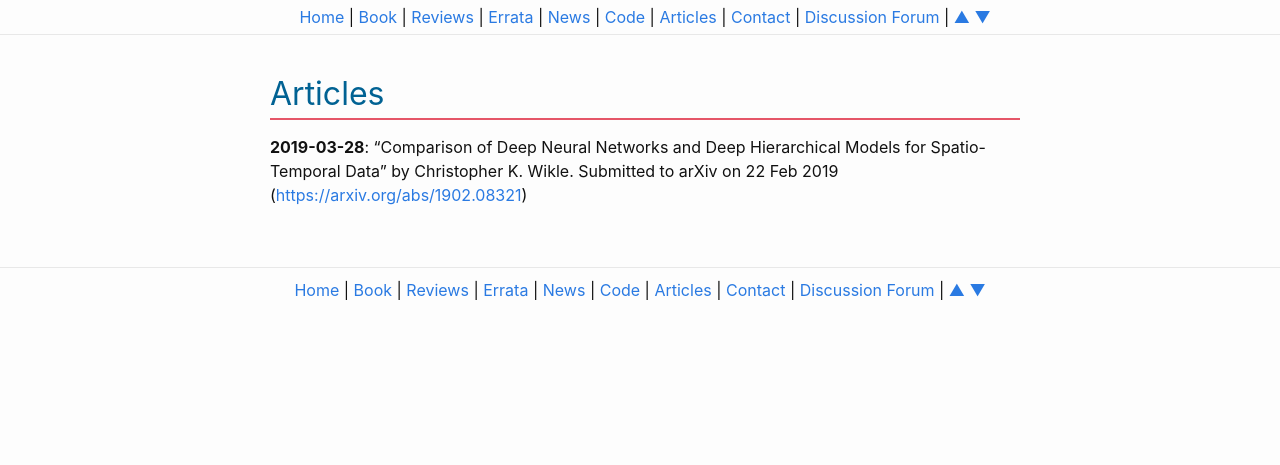
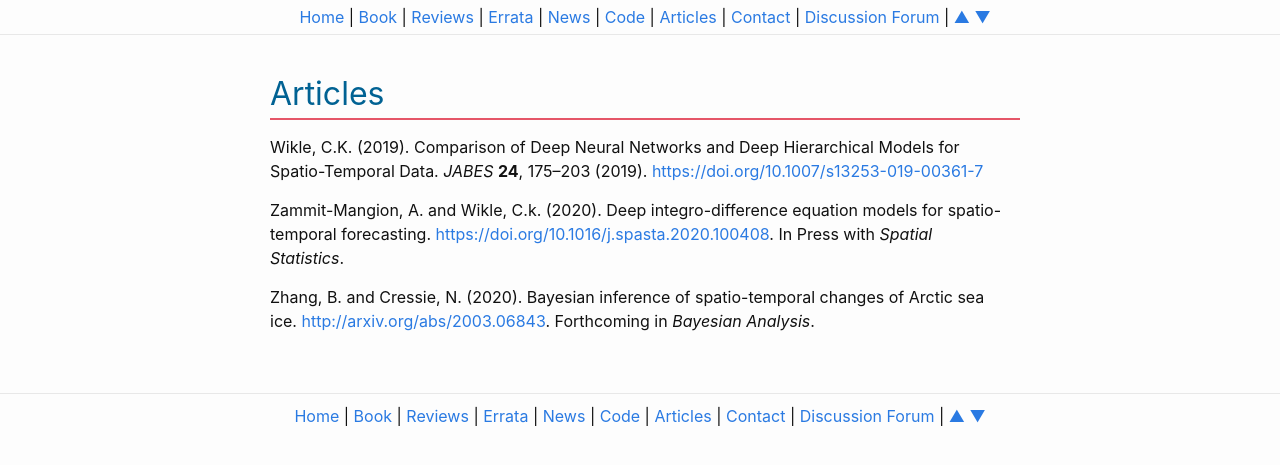
Before and after one commit to andrewzm/STRbook, a Jekyll site: the page built from docs/articles.md, in a window 1280 px wide. Shown: the top 465 px of the page. Built offline with Jekyll 4.4.1, drawn with Linux system fonts in a browser that asks for light colours.

Commit message:
Update articles.md

```diff
--- a/docs/articles.md
+++ b/docs/articles.md
@@ -2,4 +2,9 @@
 layout: page
 title: Articles
 ---
-**2019-03-28**: “Comparison of Deep Neural Networks and Deep Hierarchical Models for Spatio-Temporal Data” by Christopher K. Wikle. Submitted to arXiv on 22 Feb 2019 ([https://arxiv.org/abs/1902.08321](https://arxiv.org/abs/1902.08321))
+
+Wikle, C.K. (2019). Comparison of Deep Neural Networks and Deep Hierarchical Models for Spatio-Temporal Data. *JABES* **24**, 175–203 (2019). [https://doi.org/10.1007/s13253-019-00361-7](https://doi.org/10.1007/s13253-019-00361-7)
+
+Zammit-Mangion, A. and Wikle, C.k. (2020). Deep integro-difference equation models for spatio-temporal forecasting. [https://doi.org/10.1016/j.spasta.2020.100408](https://doi.org/10.1016/j.spasta.2020.100408). In Press with *Spatial Statistics*.
+
+Zhang, B. and Cressie, N. (2020). Bayesian inference of spatio-temporal changes of Arctic sea ice. [http://arxiv.org/abs/2003.06843](http://arxiv.org/abs/2003.06843). Forthcoming in *Bayesian Analysis*.
```
